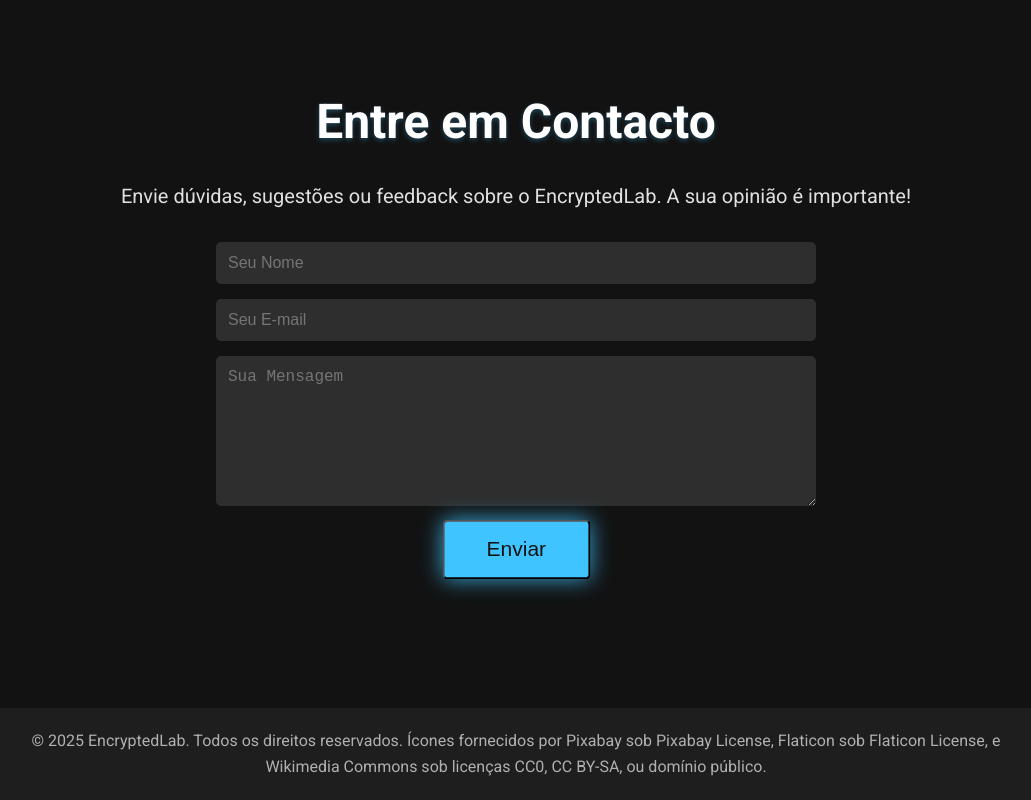
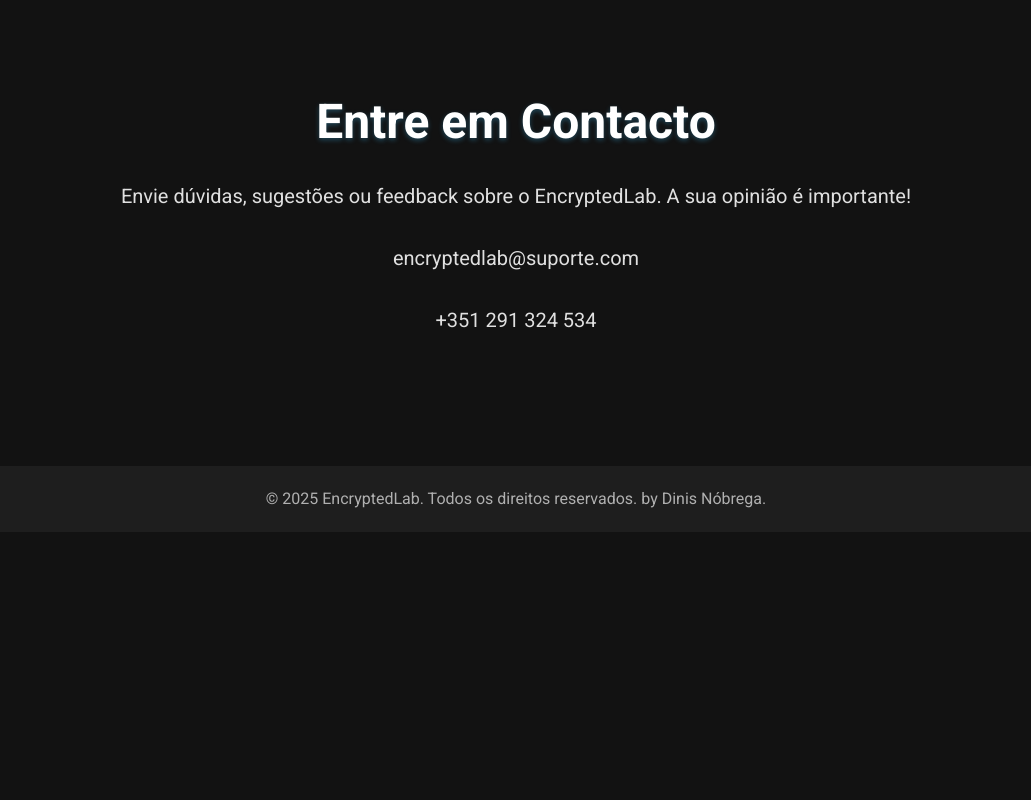
Before and after one commit to whitedevbat/whitedevbat.github.io, a plain HTML site: page pages/sobre.html in a window 1280 px wide. Shown: the part 1198-1998 px from the top of the page, without its empty margins (234-1265 px from the left). After the commit the page ends 1730 px from the top, so only its background shows below. Drawn offline with nearby package versions, Linux system fonts and the light colour scheme.

Commit message:
Update sobre.html

```diff
--- a/pages/sobre.html
+++ b/pages/sobre.html
@@ -34,17 +34,13 @@
         <section class="contact-section">
             <h2>Entre em Contacto</h2>
             <p>Envie dúvidas, sugestões ou feedback sobre o EncryptedLab. A sua opinião é importante!</p>
-            <form id="contact-form" class="contact-form">
-                <input type="text" id="name" placeholder="Seu Nome" required>
-                <input type="email" id="email" placeholder="Seu E-mail" required>
-                <textarea id="message" placeholder="Sua Mensagem" required></textarea>
-                <button type="submit" class="glow-btn">Enviar</button>
-            </form>
-            <p id="form-feedback"></p>
+
+                <p> encryptedlab@suporte.com</p>
+              <p>+351 291 324 534</p>
         </section>
     </main>
     <footer>
-        <p>© 2025 EncryptedLab. Todos os direitos reservados. Ícones fornecidos por Pixabay sob Pixabay License, Flaticon sob Flaticon License, e Wikimedia Commons sob licenças CC0, CC BY-SA, ou domínio público.</p>
+        <p>© 2025 EncryptedLab. Todos os direitos reservados. by Dinis Nóbrega.</p>
     </footer>
     <script src="https://cdnjs.cloudflare.com/ajax/libs/three.js/r128/three.min.js"></script>
     <script src="../js/particles.js"></script>
```
